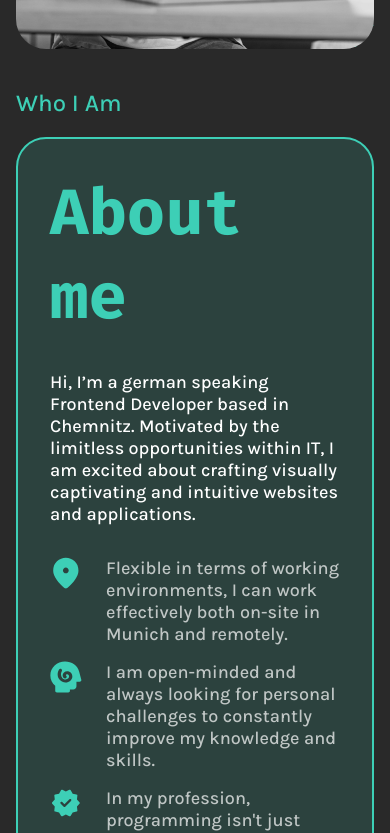
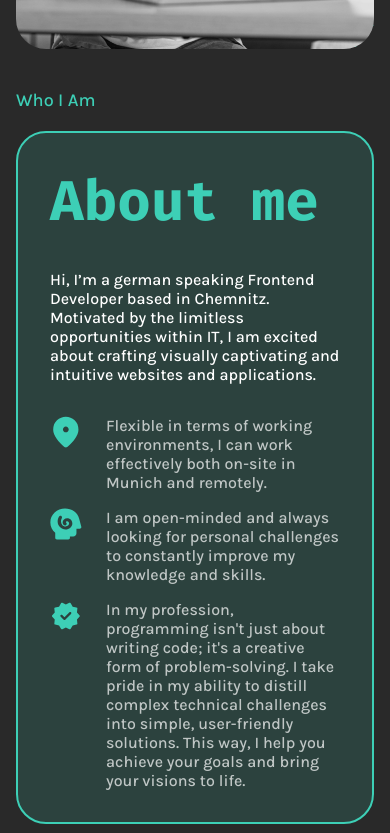
Before and after one commit to RichardStreu/portfolioAngular, an Angular app: page / in a window 390 px wide. Shown: the part 1297-2130 px from the top of the page. Built offline with nearby package versions, Linux system fonts and the light colour scheme.

Commit message:
feat: add responsive font size adjustments for About Me section on small screens

```diff
--- a/src/app/landing-page/sections/b-aboutme/b-aboutme.component.scss
+++ b/src/app/landing-page/sections/b-aboutme/b-aboutme.component.scss
@@ -78,6 +78,10 @@
         font-family: "Karla", sans-serif;
         font-weight: 500;
         color: $color-highLight;
+
+        @media screen and (max-width: 640px) {
+          font-size: 1.13rem;
+        }
       }
 
       .aboutMeBox {
@@ -95,6 +99,14 @@
           font-size: 4rem;
           color: $color-highLight;
           padding-bottom: 1rem;
+
+          @media screen and (max-width: 640px) {
+            font-size: 3.5rem;
+          }
+
+          @media screen and (max-width: 380px) {
+            font-size: 2.75rem;
+          }
         }
 
         p {
@@ -102,6 +114,10 @@
           font-size: 1.13rem;
           color: white;
           padding-bottom: 1rem;
+
+          @media screen and (max-width: 640px) {
+            font-size: 1rem;
+          }
         }
 
         .aboutMeItems {
@@ -127,6 +143,10 @@
             transition: all 0.2s ease-in-out;
             padding-bottom: 0;
 
+            @media screen and (max-width: 640px) {
+              font-size: 1rem;
+            }
+
             &:hover {
               color: white;
             }
```
